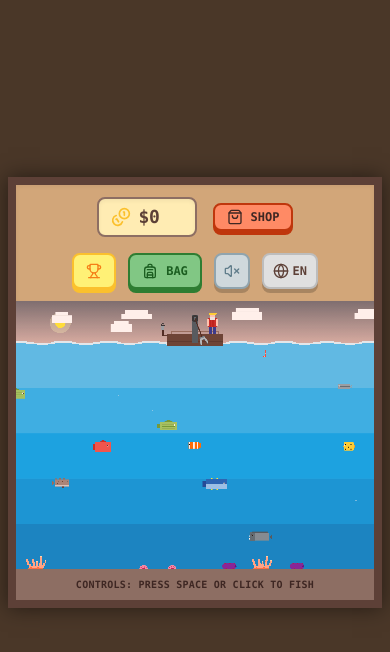
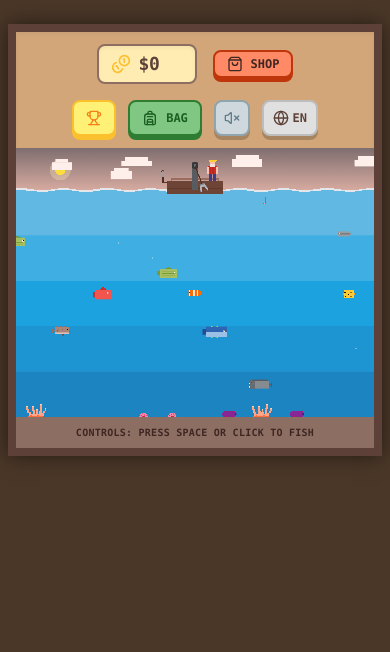
Before and after one commit to WoodyLinwc/pixel-fish-miner, a React (Vite) app in the folder pixel-fish-miner/: page / in a window 390 px wide. Shown: the top 652 px of the page. Built offline with nearby package versions, Linux system fonts and the light colour scheme.

Commit message:
Update App.tsx

```diff
--- a/pixel-fish-miner/App.tsx
+++ b/pixel-fish-miner/App.tsx
@@ -760,7 +760,7 @@ const App: React.FC = () => {
 
   return (
     <div className="min-h-screen flex flex-col items-center justify-start md:justify-center font-mono p-2 md:p-4">
-      <div className="w-full max-w-[1024px] flex flex-col shadow-[0_0_20px_rgba(0,0,0,0.5)] mt-[20vh] md:mt-0">
+      <div className="w-full max-w-[1024px] flex flex-col shadow-[0_0_20px_rgba(0,0,0,0.5)] mt-4 md:mt-0">
         <StatsPanel
           gameState={gameState}
           onOpenStore={() => setIsStoreOpen(true)}
```
